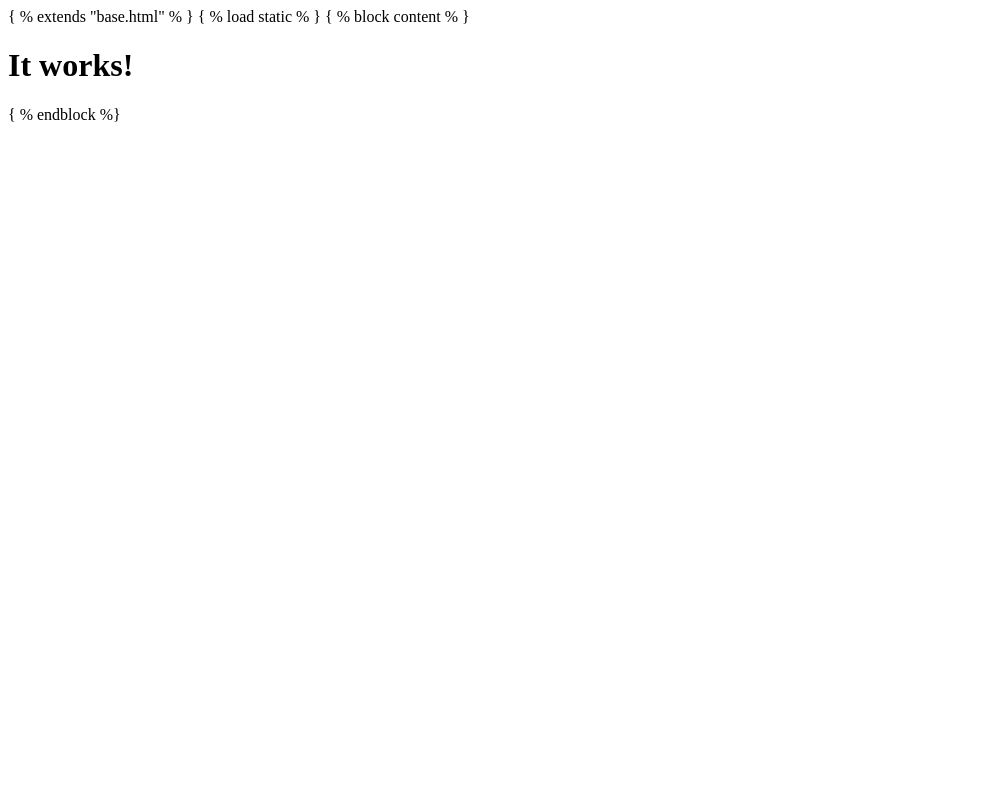
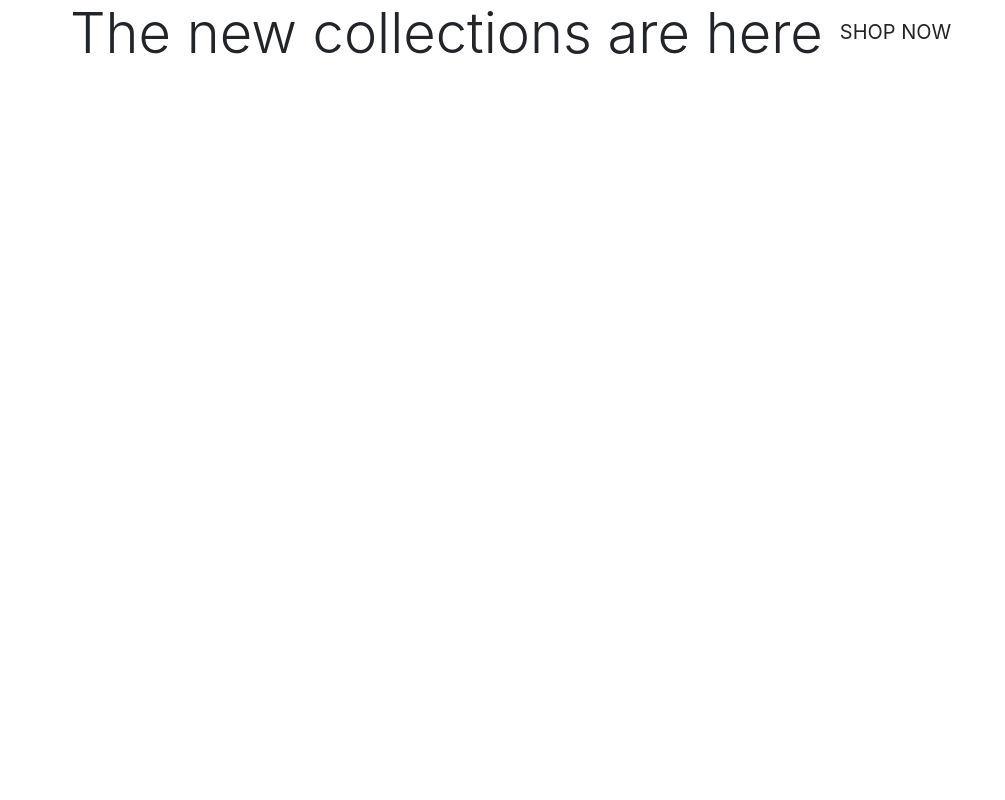
Before and after one commit to zanettiprado/My-Boutique, a Django app: page / in a window 1280 px wide. Shown: the whole page, without its empty margins (0-1005 px from the left). Run offline with Django 3.2, Linux system fonts and the light colour scheme.

Commit message:
added homepage content

```diff
--- a/home/templates/home/index.html
+++ b/home/templates/home/index.html
@@ -1,6 +1,24 @@
-{ % extends "base.html" % }
-{ % load static % }
+{% extends "base.html" %}
+{% load static %}
 
-{ % block content % }
-<h1 class="display-4 text-success"> It works!</h1>
-{ % endblock %}
+{% block page_header %}
+    <div class="container header-container">
+        <div class="row">
+            <div class="col"></div>
+        </div>
+    </div>
+{% endblock %}
+
+{% block content %}
+    <div class="container h-100">
+        <div class="row h-100">
+            <div class="col-7 col-md-6 my-auto"></div>
+            <h1 class="display-4 logo-font text-black">The new collections are here</h1>
+            <div>
+                <h4>
+                    <a href="" class="shop-now-button btn btn-lg rounded-0 text-uppercase py-3">Shop Now</a>
+                </h4>
+            </div>
+        </div>
+    </div>
+{% endblock %}
--- a/home/urls.py
+++ b/home/urls.py
@@ -1,6 +1,7 @@
 from django.contrib import admin
-from django.urls import path, include
+from django.urls import path
 from . import views
+
 urlpatterns = [
-    path('', views.index, name='home'),
+    path('', views.index, name='home')
 ]
--- a/home/views.py
+++ b/home/views.py
@@ -3,5 +3,6 @@ from django.shortcuts import render
 # Create your views here.
 
 def index(request):
-    """  a view to return index page """
-    return render (request, 'home/index.html')
+    """ A view to return the index page """
+
+    return render(request, 'home/index.html')
--- a/my_boutique/settings.py
+++ b/my_boutique/settings.py
@@ -62,9 +62,9 @@ TEMPLATES = [
     {
         'BACKEND': 'django.template.backends.django.DjangoTemplates',
         'DIRS': [
-            os.path.join(BASE_DIR, 'template'),
-            os.path.join(BASE_DIR, 'templates', 'allauth')
-            ],
+            os.path.join(BASE_DIR, 'templates'),
+            os.path.join(BASE_DIR, 'templates', 'allauth'),
+        ],
         'APP_DIRS': True,
         'OPTIONS': {
             'context_processors': [
--- a/templates/base.html
+++ b/templates/base.html
@@ -1,60 +1,47 @@
-{ % load static % }
+{% load static %}
 
 <!doctype html>
 <html lang="en">
 
 <head>
-    {% block meta%}
+    {% block meta %}
     <meta http-equiv="X-UA-Compatible" content="ie=edge">
     <meta charset="utf-8">
     <meta name="viewport" content="width=device-width, initial-scale=1, shrink-to-fit=no">
-    { % endblock % }
+    {% endblock %}
 
-    { % block extra_meta %}
-    { % endblock % }
+    {% block extra_meta %}
+    {% endblock %}
 
-    { % block corecss % }
-    <link rel="stylesheet" href="https://cdn.jsdelivr.net/npm/bootstrap@4.6.2/dist/css/bootstrap.min.css"
-        integrity="sha384-xOolHFLEh07PJGoPkLv1IbcEPTNtaed2xpHsD9ESMhqIYd0nLMwNLD69Npy4HI+N" crossorigin="anonymous">
-    { % endblock %}
+    {% block corecss %}
+    <link rel="stylesheet" href="https://cdn.jsdelivr.net/npm/bootstrap@4.6.2/dist/css/bootstrap.min.css" integrity="sha384-xOolHFLEh07PJGoPkLv1IbcEPTNtaed2xpHsD9ESMhqIYd0nLMwNLD69Npy4HI+N" crossorigin="anonymous">
+    {% endblock %}
 
-    { % block extra_css %}
-    { % endblock % }
+    {% block extra_css %}
+    {% endblock %}
 
-    { % block corejs %}
-    <script src="https://cdn.jsdelivr.net/npm/jquery@3.5.1/dist/jquery.min.js"
-        integrity="sha256-9/aliU8dGd2tb6OSsuzixeV4y/faTqgFtohetphbbj0=" crossorigin="anonymous"></script>
-    <script src="https://cdn.jsdelivr.net/npm/bootstrap@4.6.2/dist/js/bootstrap.bundle.min.js"
-        integrity="sha384-Fy6S3B9q64WdZWQUiU+q4/2Lc9npb8tCaSX9FK7E8HnRr0Jz8D6OP9dO5Vg3Q9ct"
-        crossorigin="anonymous"></script>
-    { % endblock %}
+    {% block corejs %}
+    <script src="https://cdn.jsdelivr.net/npm/jquery@3.5.1/dist/jquery.min.js" integrity="sha256-9/aliU8dGd2tb6OSsuzixeV4y/faTqgFtohetphbbj0=" crossorigin="anonymous"></script>
+    <script src="https://cdn.jsdelivr.net/npm/bootstrap@4.6.2/dist/js/bootstrap.bundle.min.js" integrity="sha384-Fy6S3B9q64WdZWQUiU+q4/2Lc9npb8tCaSX9FK7E8HnRr0Jz8D6OP9dO5Vg3Q9ct" crossorigin="anonymous"></script>
+    {% endblock %}
 
-    { % block extra_js %}
-    { % endblock % }
+    {% block extra_js %}
+    {% endblock %}
 
-    <title>My Boutique { % block extra_title % }{ % endblock % }</title>
-
+    <title>Boutique Ado {% block extra_title %}{% endblock %}</title>
 </head>
 
 <body>
     <header class="container-fluid fixed-top "></header>
-    { % if messages %}
+    {% if messages %}
         <div class="message-container"></div>
-    { % endif %}
+    {% endif %}
 
-    { % block page_header %}
-    { % endblcok % }
+    {% block page_header %}
+    {% endblock %}
 
-    { % block content %}
-    { % endblcok % }
-
-    { % block [postloadjs %}
-    { % endblcok % }
-
-
-
-
-
+    {% block content %}
+    {% endblock %}
 </body>
 
 </html>
```
